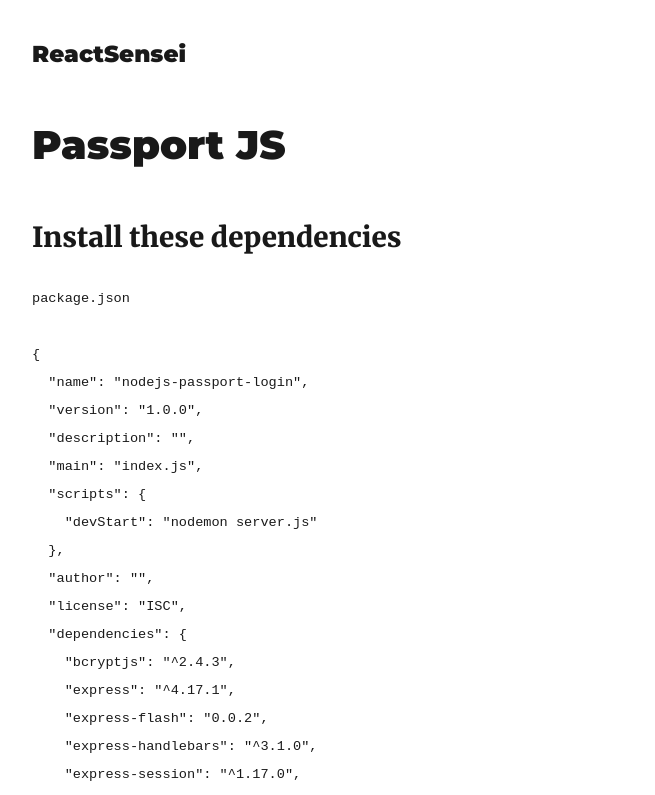
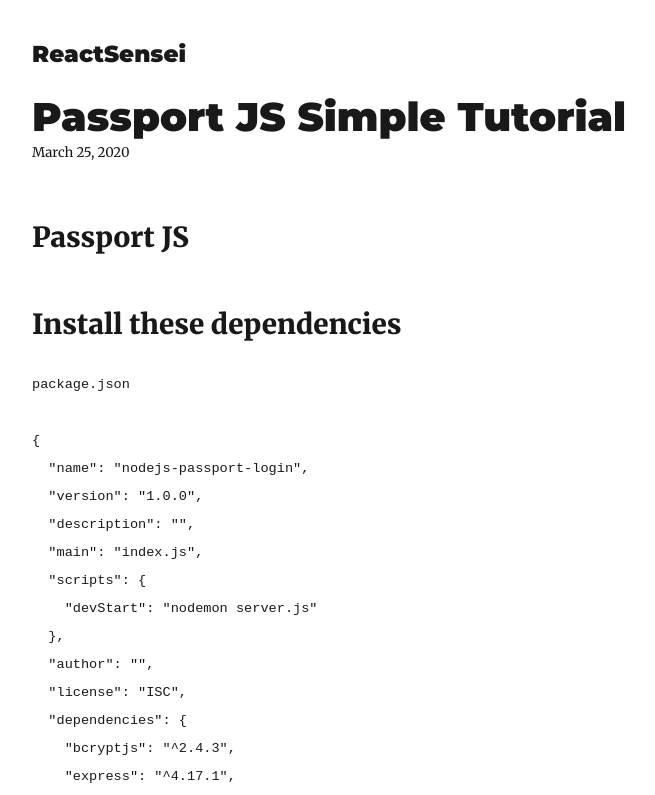
Before and after one commit to kingluddite/react-sensei-lunr-blog, a Gatsby site: page /passport-js/ in a window 1280 px wide. Shown: the top 795 px of the page, without its empty margins (293-948 px from the left). Built offline with nearby package versions, Linux system fonts and the light colour scheme; Gatsby itself is replaced by a stand-in of ours; some packages are replaced by stand-ins of ours; code samples lack their colours.

Commit message:
Update passport JS blog

```diff
--- a/content/blog/passport-js/index.md
+++ b/content/blog/passport-js/index.md
@@ -1,4 +1,10 @@
-# Passport JS
+---
+title: Passport JS Simple Tutorial
+date: "2020-03-25T23:46:37.121Z"
+description: Simple introduction to Passport JS
+---
+
+## Passport JS
 ## Install these dependencies
 `package.json`
 
```
